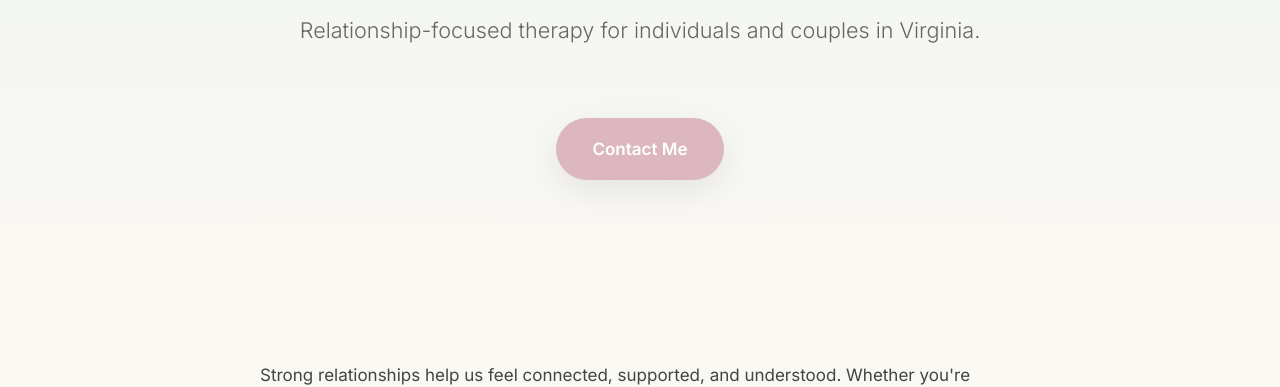
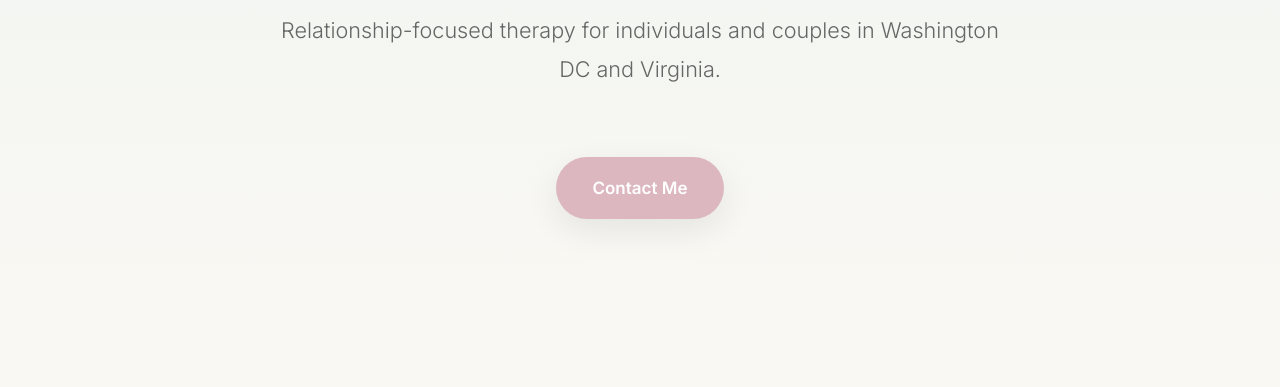
Before and after one commit to madelinegaffney/centeredv1, a plain HTML site: page index.html in a window 1280 px wide. Shown: the part 713-1100 px from the top of the page. Drawn offline with nearby package versions, Linux system fonts and the light colour scheme.

Commit message:
Update index.html

```diff
--- a/index.html
+++ b/index.html
@@ -80,7 +80,7 @@ With Yourself and Others
 
 <p class="tag">
 
-Relationship-focused therapy for individuals and couples in Virginia.
+Relationship-focused therapy for individuals and couples in Washington DC and Virginia.
 
 </p>
 
```
